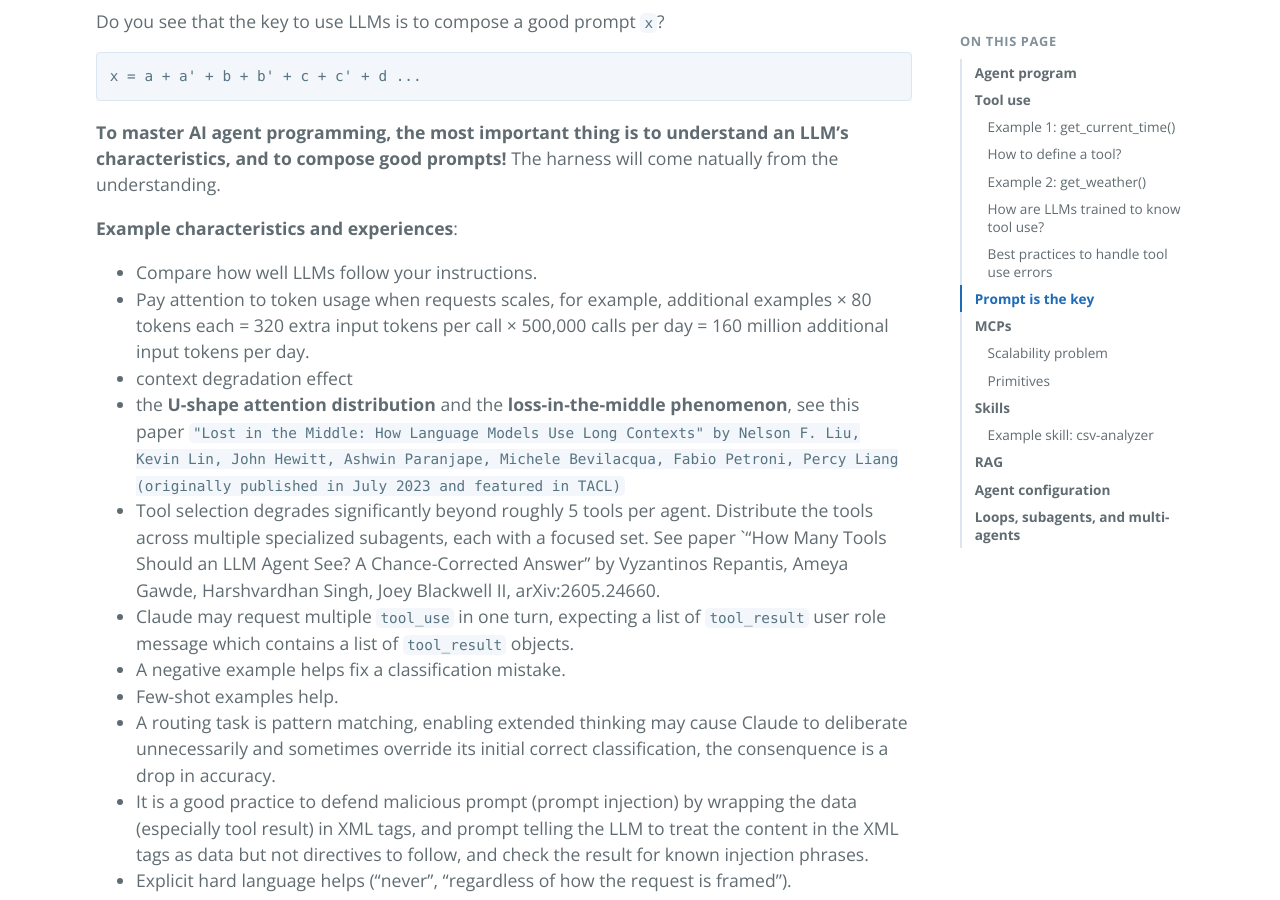
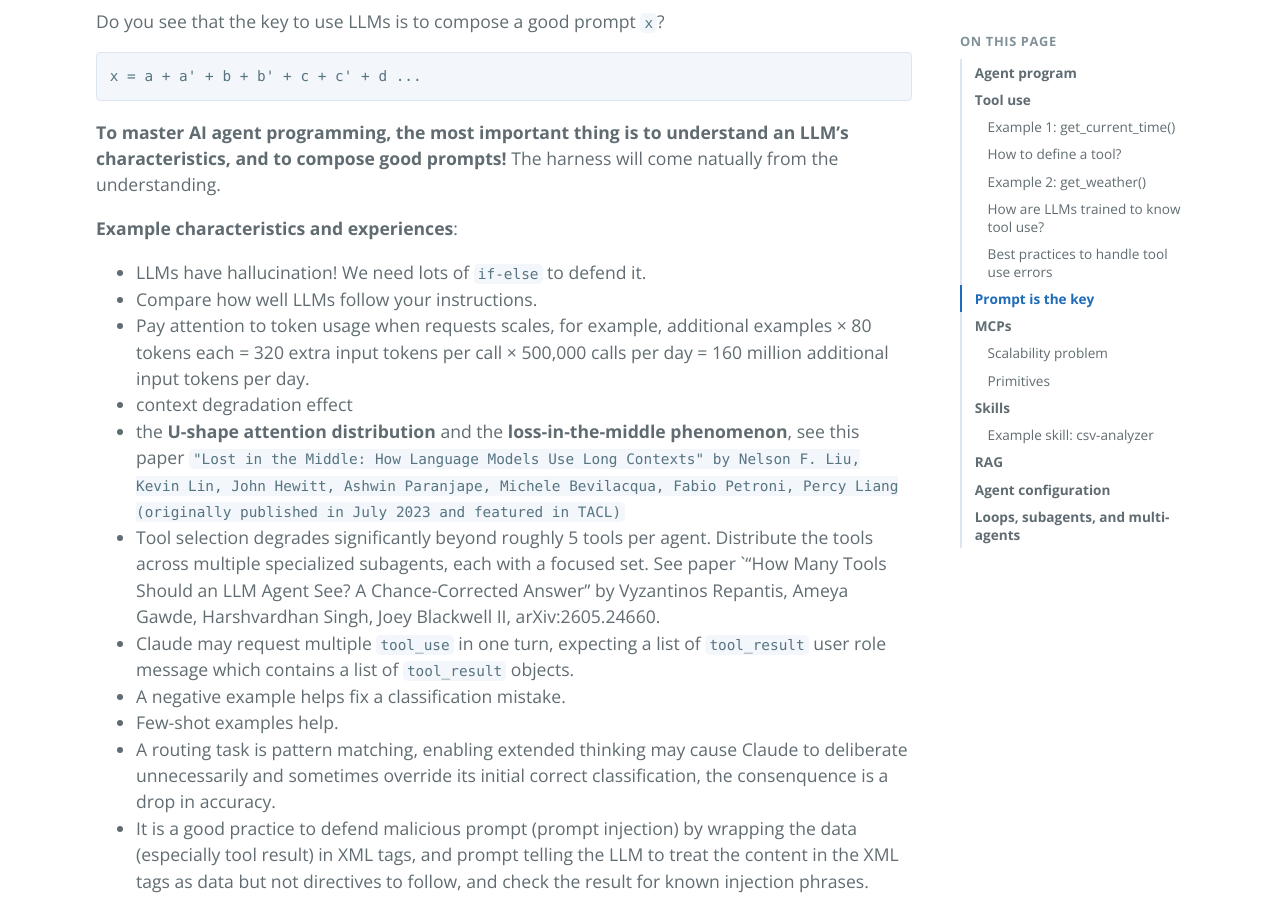
Before and after one commit to rui-r-duan/blog, a Jekyll site: the page built from _posts/2026-09-16-ai-agents.md, in a window 1280 px wide and 900 px high, scrolled down 9711 px. Built offline with Jekyll 4.4.1, drawn with Linux system fonts in a browser that asks for light colours.

Commit message:
Add hallucination statement in the agent article

```diff
--- a/_posts/2026-09-16-ai-agents.md
+++ b/_posts/2026-09-16-ai-agents.md
@@ -282,6 +282,7 @@ understand an LLM's characteristics, and to compose good prompts!**
 The harness will come natually from the understanding.
 
 **Example characteristics and experiences**:
+- LLMs have hallucination!  We need lots of `if-else` to defend it.
 - Compare how well LLMs follow your instructions.
 - Pay attention to token usage when requests scales, for example,
   additional examples × 80 tokens each = 320 extra input tokens per
```
